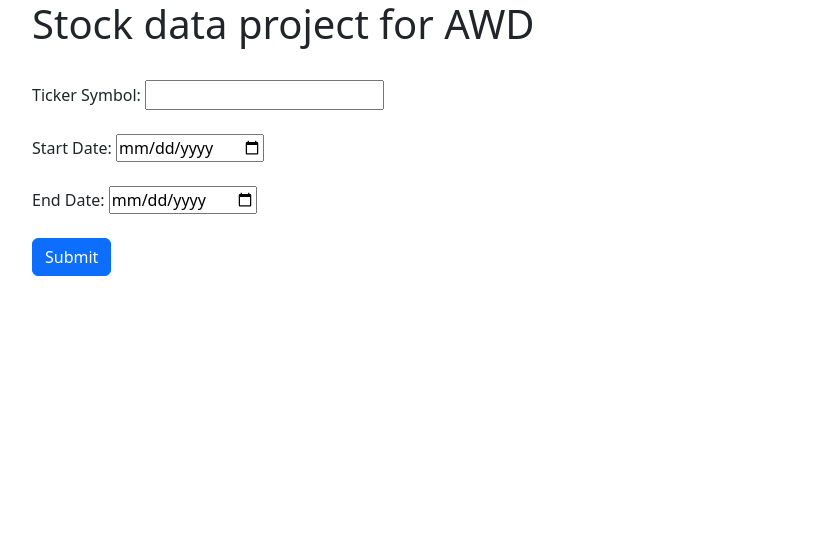
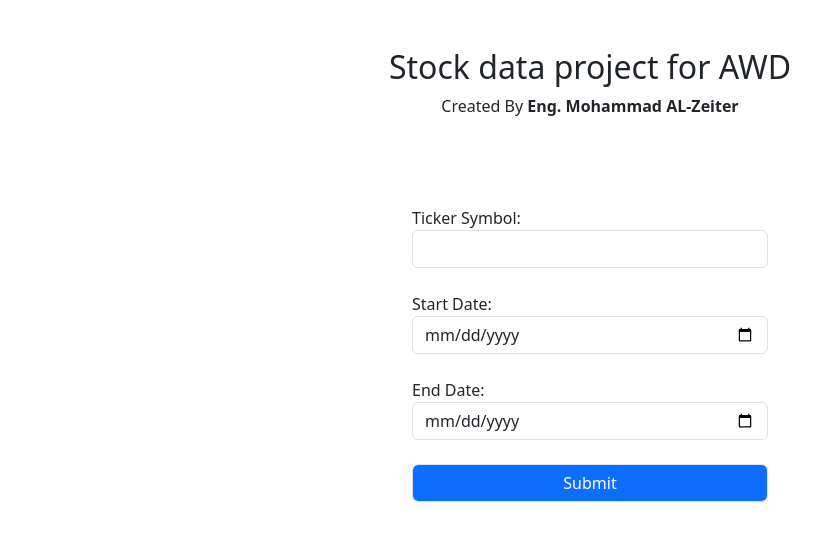
Before and after one commit to mo-zeiter/stockproject, a Django app: page / in a window 1280 px wide. Shown: the top 541 px of the page, without its empty margins (50-871 px from the left). Run offline with Django 5.2, Linux system fonts and the light colour scheme; some libraries are stand-ins or nearby versions.

Commit message:
Update form.html

```diff
--- a/templates/form.html
+++ b/templates/form.html
@@ -7,26 +7,47 @@
   {% bootstrap_javascript %}
    <script src="https://cdn.jsdelivr.net/npm/chart.js"></script>
 </head>
+
 <body class="container">
 <!-- stock_form.html -->
-<h1>Stock data project for AWD </h1>
  <br>
+ <br>
+<div class="d-flex justify-content-center">
+  <h2>Stock data project for AWD </h2>
+
+
+</div>
+<div class="d-flex justify-content-center">
+  <p>Created By <b> Eng. Mohammad AL-Zeiter </b> </p>
+
+
+</div>
+
+<br>
+<br>
+<br>
+  <div class="row">
+    <div class="col-md-4">
+    </div>
+    <div class="col-md-4">
       <form method="POST">
         {% csrf_token %}
       <div class="form-group">
         <label for="ticker-symbol">Ticker Symbol:</label>
-  <input type="text" id="ticker-symbol" name="ticker_symbol" required><br><br>
+        <input class="form-control" type="text" id="ticker-symbol" name="ticker_symbol" required> <br>
       </div>
-
       <div class="form-group">
         <label for="start-date">Start Date:</label>
-  <input type="date" id="start-date" name="start_date" required><br><br>
+        <input class="form-control" type="date" id="start-date" name="start_date" required> <br>
       </div>
       <div class="form-group">
         <label for="end-date">End Date:</label>
-  <input type="date" id="end-date" name="end_date" required><br><br>
+        <input class="form-control" type="date" id="end-date" name="end_date" required> <br>
       </div>
-  <input type="submit" value="Submit" class="btn btn-primary">
+      <input class="form-control bg-primary text-white"  type="submit" value="Submit" class="btn btn-primary">
       </form>
+    </div>
+  </div>
+
 </body>
 </html>
```
Lines whose indentation alone changed are shown as unchanged.
